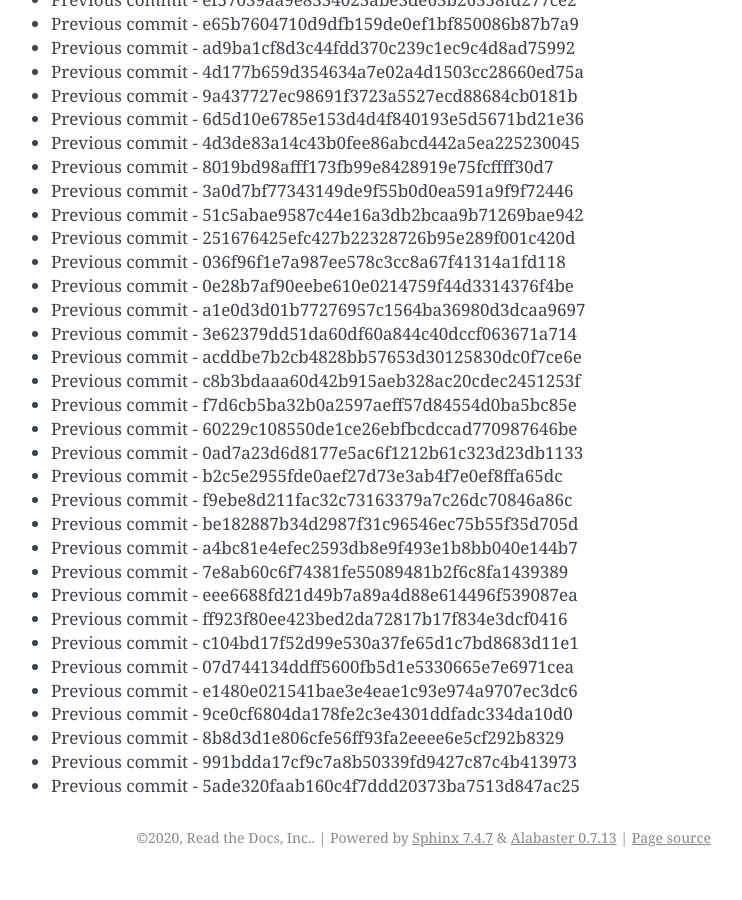
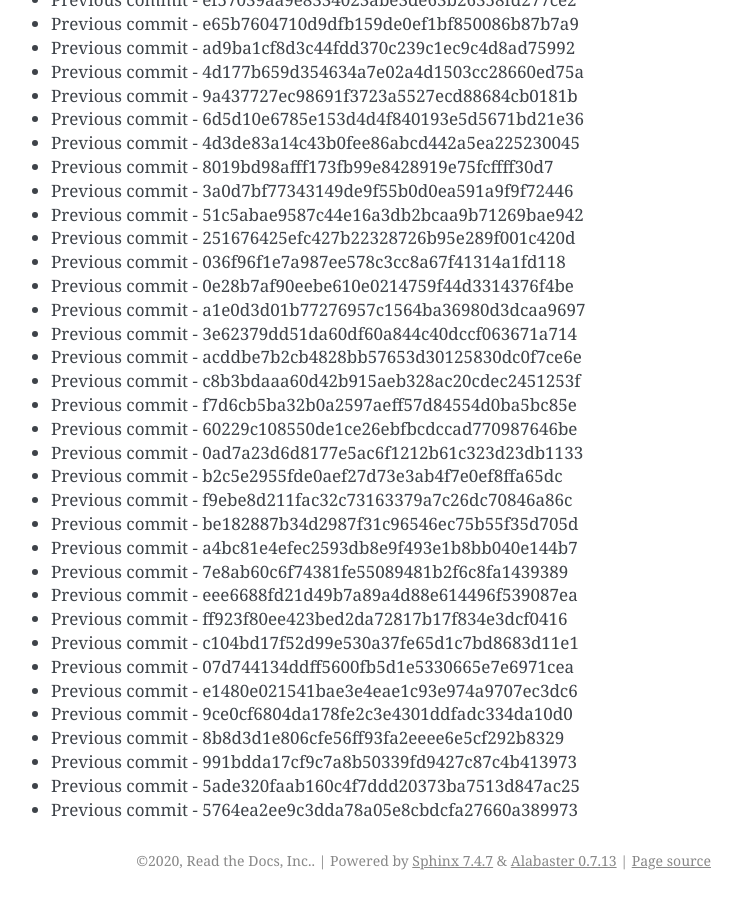
Before and after one commit to readthedocs/rtd-git-stresstest, a Sphinx documentation site: the page built from docs/updates.rst, in a window 1280 px wide and 900 px high, scrolled down 46702 px. Shown: the whole window, without its empty margins (399-1141 px from the left). Built offline with Sphinx 7.4.7, drawn with Linux system fonts in a browser that asks for light colours; before the commit the page ends 47579 px from its top, so only the background shows below that.

Commit message:
Generating commit from previous: 5764ea2ee9c3dda78a05e8cbdcfa27660a389973

```diff
--- a/docs/updates.rst
+++ b/docs/updates.rst
@@ -1994,3 +1994,4 @@ It can be tested for any performance characteristics.
 * Previous commit - 8b8d3d1e806cfe56ff93fa2eeee6e5cf292b8329
 * Previous commit - 991bdda17cf9c7a8b50339fd9427c87c4b413973
 * Previous commit - 5ade320faab160c4f7ddd20373ba7513d847ac25
+* Previous commit - 5764ea2ee9c3dda78a05e8cbdcfa27660a389973
```
